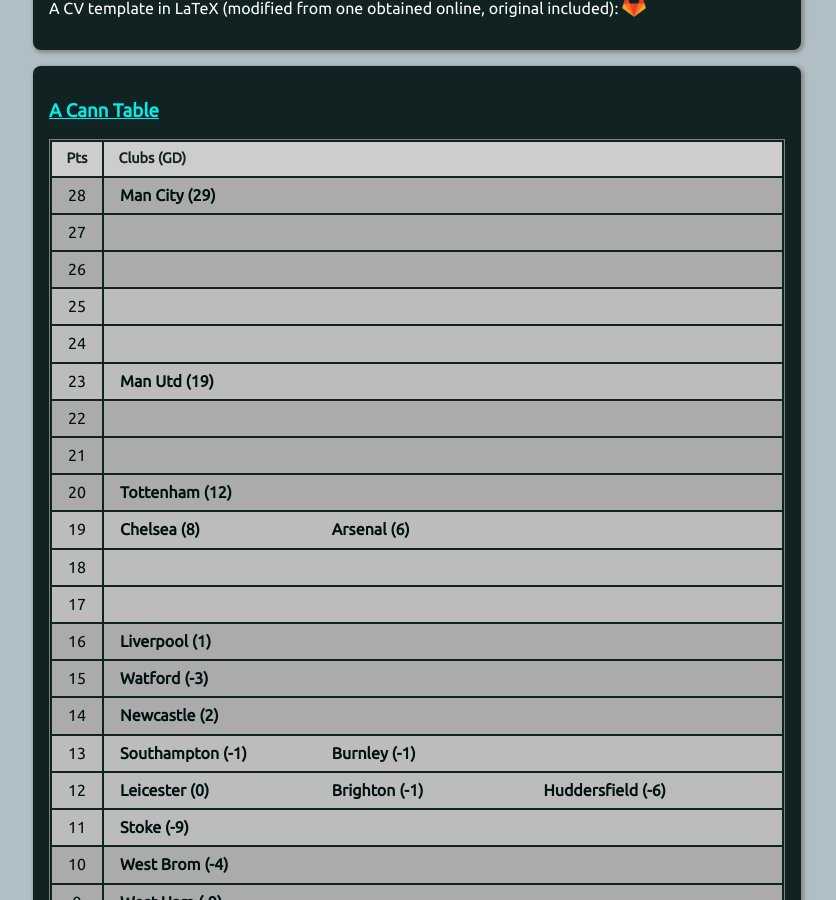
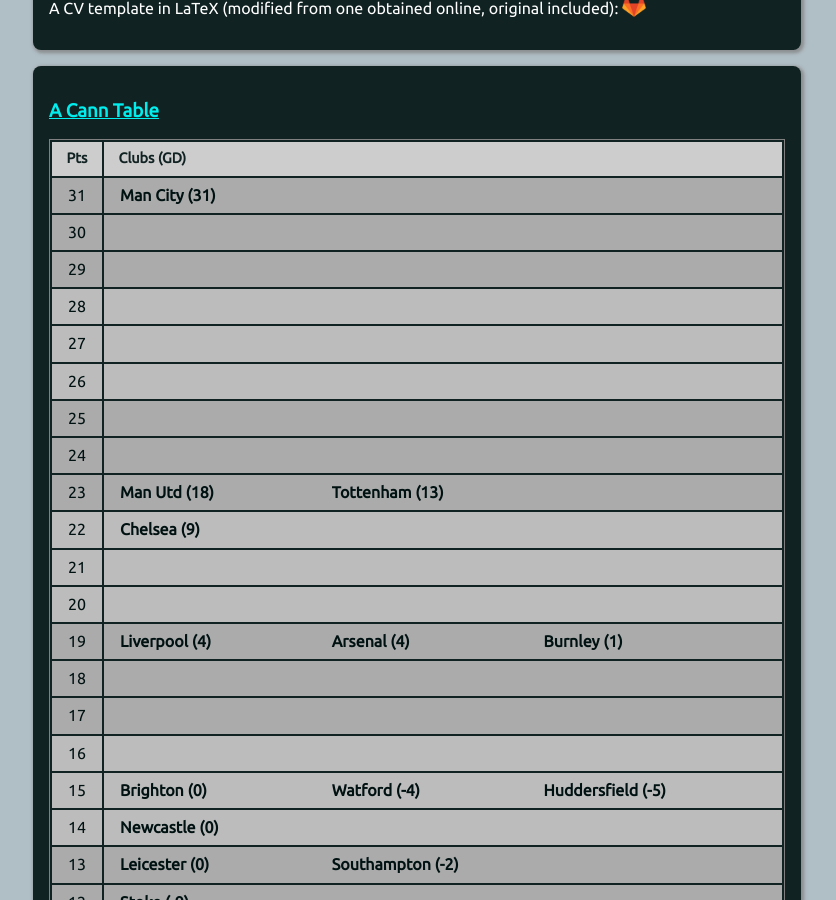
Before and after one commit to muru/muru.github.io, a Jekyll site: the page built from resources.md, in a window 1280 px wide and 900 px high, scrolled down 1466 px. Shown: the whole window, without its empty margins (223-1059 px from the left). Built offline with Jekyll 4.4.1, drawn with Linux system fonts in a browser that asks for light colours; some of the changed text lies outside the part shown.

Commit message:
updated cann-table: Mon  6 Nov 05:02:21 IST 2017

```diff
--- a/cann-table.html
+++ b/cann-table.html
@@ -1,149 +1,164 @@
 <table id="cann-table">
 <thead> <th> Pts </th> <th> Clubs (GD) </th> </thead>
 	<tr class="cann-row-1">
-		<td class="cann-point"> 28 </td>
+		<td class="cann-point"> 31 </td>
 		<td class="cann-clubs">
-			<span class="club-name"> Man City (29) </span>
+			<span class="club-name"> Man City (31) </span>
 		</td>
  	</tr>
 	<tr class="cann-row-1">
+		<td class="cann-point"> 30 </td>
+		<td class="cann-clubs">
+		</td>
+ 	</tr>
+	<tr class="cann-row-1">
+		<td class="cann-point"> 29 </td>
+		<td class="cann-clubs">
+		</td>
+ 	</tr>
+	<tr class="cann-row-2">
+		<td class="cann-point"> 28 </td>
+		<td class="cann-clubs">
+		</td>
+ 	</tr>
+	<tr class="cann-row-2">
 		<td class="cann-point"> 27 </td>
 		<td class="cann-clubs">
 		</td>
  	</tr>
-	<tr class="cann-row-1">
+	<tr class="cann-row-2">
 		<td class="cann-point"> 26 </td>
 		<td class="cann-clubs">
 		</td>
  	</tr>
-	<tr class="cann-row-2">
+	<tr class="cann-row-1">
 		<td class="cann-point"> 25 </td>
 		<td class="cann-clubs">
 		</td>
  	</tr>
-	<tr class="cann-row-2">
+	<tr class="cann-row-1">
 		<td class="cann-point"> 24 </td>
 		<td class="cann-clubs">
 		</td>
  	</tr>
-	<tr class="cann-row-2">
+	<tr class="cann-row-1">
 		<td class="cann-point"> 23 </td>
 		<td class="cann-clubs">
-			<span class="club-name"> Man Utd (19) </span>
+			<span class="club-name"> Man Utd (18) </span>
+			<span class="club-name"> Tottenham (13) </span>
 		</td>
  	</tr>
-	<tr class="cann-row-1">
+	<tr class="cann-row-2">
 		<td class="cann-point"> 22 </td>
+		<td class="cann-clubs">
+			<span class="club-name"> Chelsea (9) </span>
+		</td>
+ 	</tr>
+	<tr class="cann-row-2">
+		<td class="cann-point"> 21 </td>
+		<td class="cann-clubs">
+		</td>
+ 	</tr>
+	<tr class="cann-row-2">
+		<td class="cann-point"> 20 </td>
 		<td class="cann-clubs">
 		</td>
  	</tr>
 	<tr class="cann-row-1">
-		<td class="cann-point"> 21 </td>
+		<td class="cann-point"> 19 </td>
+		<td class="cann-clubs">
+			<span class="club-name"> Liverpool (4) </span>
+			<span class="club-name"> Arsenal (4) </span>
+			<span class="club-name"> Burnley (1) </span>
+		</td>
+ 	</tr>
+	<tr class="cann-row-1">
+		<td class="cann-point"> 18 </td>
 		<td class="cann-clubs">
 		</td>
  	</tr>
 	<tr class="cann-row-1">
-		<td class="cann-point"> 20 </td>
-		<td class="cann-clubs">
-			<span class="club-name"> Tottenham (12) </span>
-		</td>
- 	</tr>
-	<tr class="cann-row-2">
-		<td class="cann-point"> 19 </td>
-		<td class="cann-clubs">
-			<span class="club-name"> Chelsea (8) </span>
-			<span class="club-name"> Arsenal (6) </span>
-		</td>
- 	</tr>
-	<tr class="cann-row-2">
-		<td class="cann-point"> 18 </td>
+		<td class="cann-point"> 17 </td>
 		<td class="cann-clubs">
 		</td>
  	</tr>
 	<tr class="cann-row-2">
-		<td class="cann-point"> 17 </td>
+		<td class="cann-point"> 16 </td>
 		<td class="cann-clubs">
 		</td>
  	</tr>
-	<tr class="cann-row-1">
-		<td class="cann-point"> 16 </td>
+	<tr class="cann-row-2">
+		<td class="cann-point"> 15 </td>
 		<td class="cann-clubs">
-			<span class="club-name"> Liverpool (1) </span>
+			<span class="club-name"> Brighton (0) </span>
+			<span class="club-name"> Watford (-4) </span>
+			<span class="club-name"> Huddersfield (-5) </span>
+		</td>
+ 	</tr>
+	<tr class="cann-row-2">
+		<td class="cann-point"> 14 </td>
+		<td class="cann-clubs">
+			<span class="club-name"> Newcastle (0) </span>
 		</td>
  	</tr>
 	<tr class="cann-row-1">
-		<td class="cann-point"> 15 </td>
+		<td class="cann-point"> 13 </td>
 		<td class="cann-clubs">
-			<span class="club-name"> Watford (-3) </span>
+			<span class="club-name"> Leicester (0) </span>
+			<span class="club-name"> Southampton (-2) </span>
 		</td>
  	</tr>
 	<tr class="cann-row-1">
-		<td class="cann-point"> 14 </td>
-		<td class="cann-clubs">
-			<span class="club-name"> Newcastle (2) </span>
-		</td>
- 	</tr>
-	<tr class="cann-row-2">
-		<td class="cann-point"> 13 </td>
-		<td class="cann-clubs">
-			<span class="club-name"> Southampton (-1) </span>
-			<span class="club-name"> Burnley (-1) </span>
-		</td>
- 	</tr>
-	<tr class="cann-row-2">
 		<td class="cann-point"> 12 </td>
-		<td class="cann-clubs">
-			<span class="club-name"> Leicester (0) </span>
-			<span class="club-name"> Brighton (-1) </span>
-			<span class="club-name"> Huddersfield (-6) </span>
-		</td>
- 	</tr>
-	<tr class="cann-row-2">
-		<td class="cann-point"> 11 </td>
 		<td class="cann-clubs">
 			<span class="club-name"> Stoke (-9) </span>
 		</td>
  	</tr>
 	<tr class="cann-row-1">
+		<td class="cann-point"> 11 </td>
+		<td class="cann-clubs">
+			<span class="club-name"> Everton (-12) </span>
+		</td>
+ 	</tr>
+	<tr class="cann-row-2">
 		<td class="cann-point"> 10 </td>
 		<td class="cann-clubs">
-			<span class="club-name"> West Brom (-4) </span>
+			<span class="club-name"> West Brom (-5) </span>
+			<span class="club-name"> Bournemouth (-7) </span>
+		</td>
+ 	</tr>
+	<tr class="cann-row-2">
+		<td class="cann-point"> 9 </td>
+		<td class="cann-clubs">
+			<span class="club-name"> West Ham (-12) </span>
+		</td>
+ 	</tr>
+	<tr class="cann-row-2">
+		<td class="cann-point"> 8 </td>
+		<td class="cann-clubs">
+			<span class="club-name"> Swansea (-6) </span>
 		</td>
  	</tr>
 	<tr class="cann-row-1">
-		<td class="cann-point"> 9 </td>
+		<td class="cann-point"> 7 </td>
 		<td class="cann-clubs">
-			<span class="club-name"> West Ham (-9) </span>
 		</td>
  	</tr>
 	<tr class="cann-row-1">
-		<td class="cann-point"> 8 </td>
-		<td class="cann-clubs">
-			<span class="club-name"> Swansea (-5) </span>
-			<span class="club-name"> Everton (-13) </span>
-		</td>
- 	</tr>
-	<tr class="cann-row-2">
-		<td class="cann-point"> 7 </td>
-		<td class="cann-clubs">
-			<span class="club-name"> Bournemouth (-8) </span>
-		</td>
- 	</tr>
-	<tr class="cann-row-2">
 		<td class="cann-point"> 6 </td>
 		<td class="cann-clubs">
 		</td>
  	</tr>
-	<tr class="cann-row-2">
+	<tr class="cann-row-1">
 		<td class="cann-point"> 5 </td>
 		<td class="cann-clubs">
 		</td>
  	</tr>
-	<tr class="cann-row-1">
+	<tr class="cann-row-2">
 		<td class="cann-point"> 4 </td>
 		<td class="cann-clubs">
-			<span class="club-name"> Crystal Palace (-17) </span>
+			<span class="club-name"> Crystal Palace (-18) </span>
 		</td>
  	</tr>
 </table>
-<span id="cann-gen-note"> Generated on  Monday, 30 October 2017 at 05:00 IST. </span>
+<span id="cann-gen-note"> Generated on  Monday, 06 November 2017 at 05:00 IST. </span>
```
